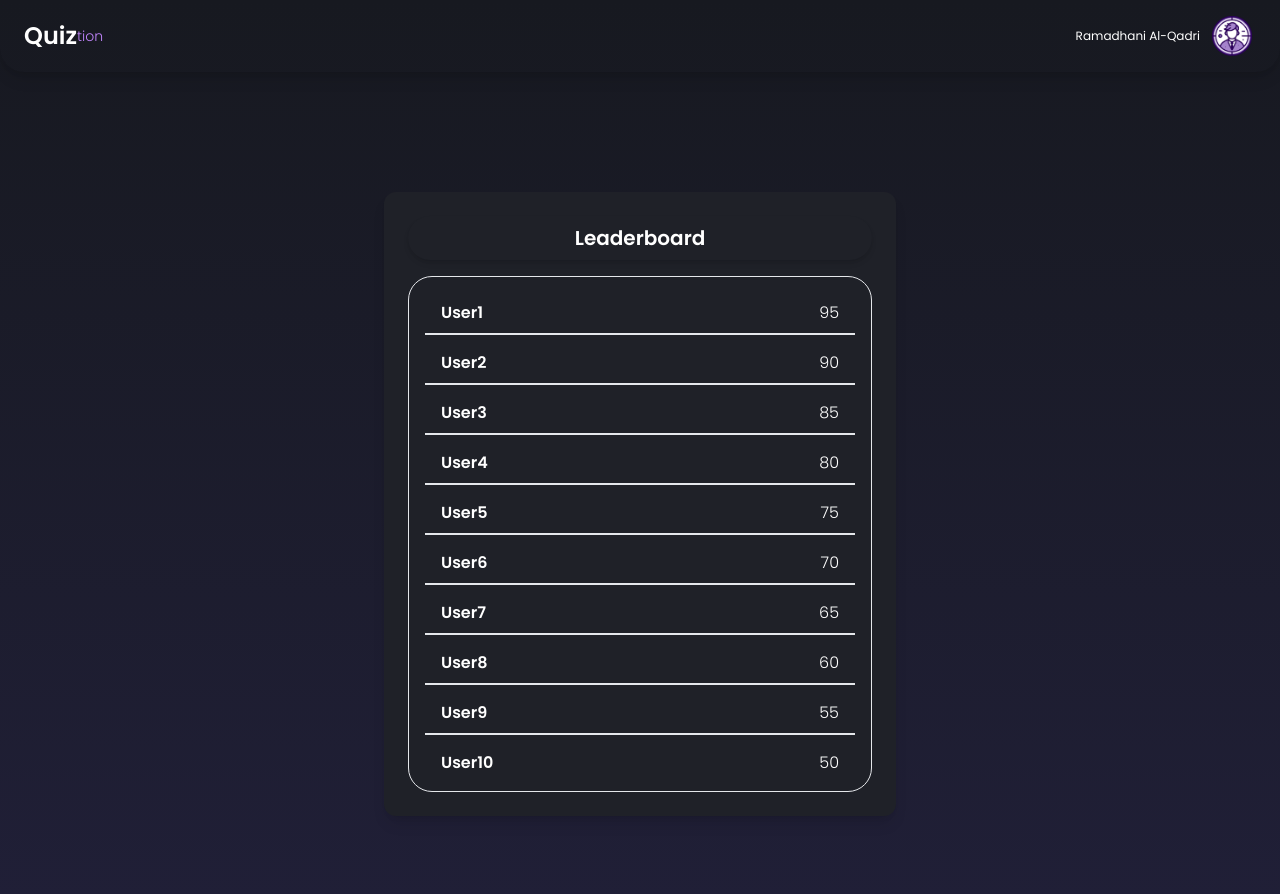
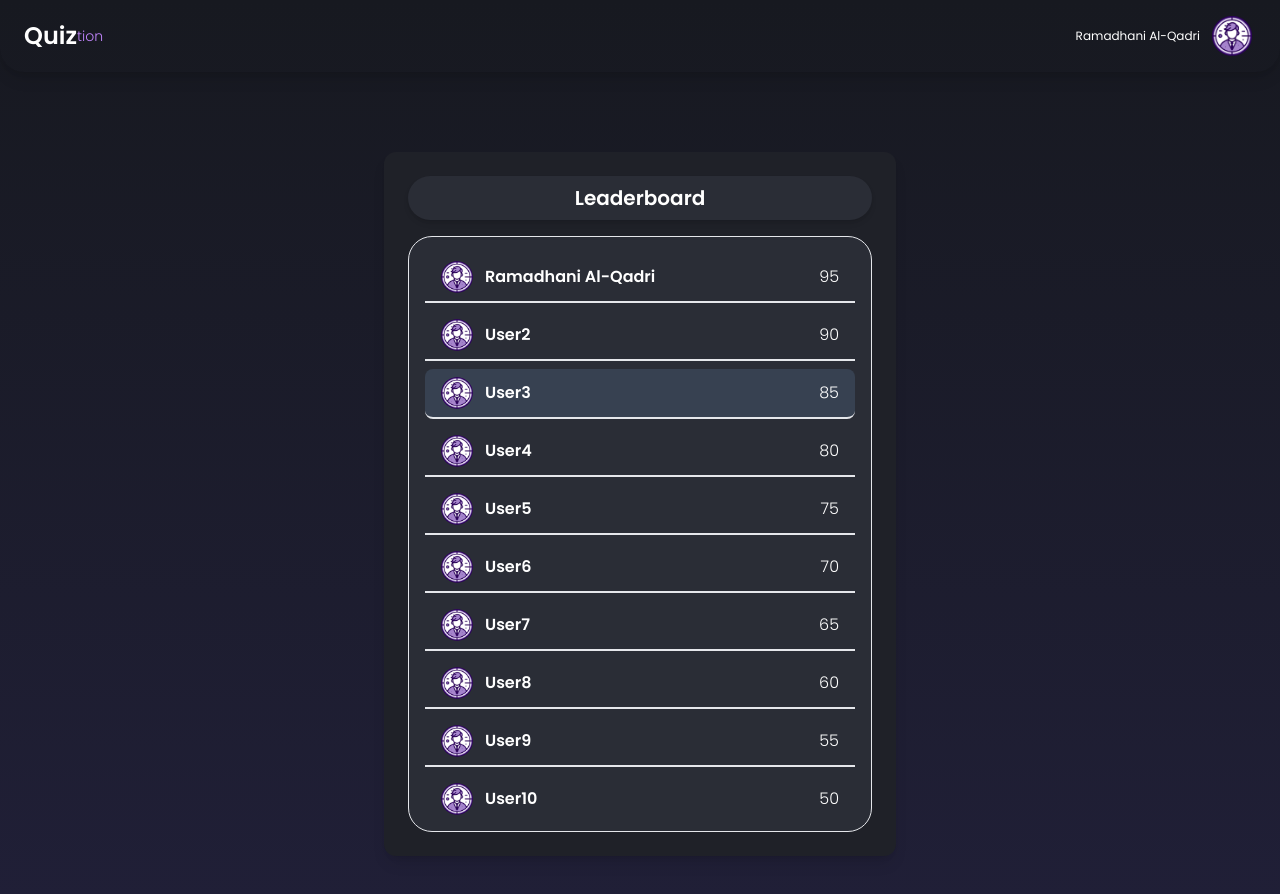
Before and after one commit to Scalable-Group-6/Quiz-App, a Next.js app: page /leaderboard in a window 1280 px wide. Shown: the top 894 px of the page. Built offline with nearby package versions, Linux system fonts and the light colour scheme.

Commit message:
leaderboard

```diff
--- a/app/(front)/leaderboard/page.tsx
+++ b/app/(front)/leaderboard/page.tsx
@@ -4,49 +4,60 @@ import { useState, useEffect } from "react";
 
 const initialLeaderboardData = [
   {
-    name: "User1",
+    name: "Ramadhani Al-Qadri",
     score: 95,
+    avatar: "images/user/default.png",
   },
   {
     name: "User2",
     score: 90,
+    avatar: "images/user/default.png",
   },
   {
     name: "User3",
     score: 85,
+    avatar: "images/user/default.png",
   },
   {
     name: "User4",
     score: 80,
+    avatar: "images/user/default.png",
   },
   {
     name: "User5",
     score: 75,
+    avatar: "images/user/default.png",
   },
   {
     name: "User6",
     score: 70,
+    avatar: "images/user/default.png",
   },
   {
     name: "User7",
     score: 65,
+    avatar: "images/user/default.png",
   },
   {
     name: "User8",
     score: 60,
+    avatar: "images/user/default.png",
   },
   {
     name: "User9",
     score: 55,
+    avatar: "images/user/default.png",
   },
   {
     name: "User10",
     score: 50,
+    avatar: "images/user/default.png",
   },
 ];
 
 export default function Leaderboard() {
   const [leaderboardData, setLeaderboardData] = useState(initialLeaderboardData);
+  const currentUser = "User3"; // Contoh user yang sedang login
 
   useEffect(() => {
     setLeaderboardData(initialLeaderboardData);
@@ -56,22 +67,25 @@ export default function Leaderboard() {
     <div className="flex justify-center items-center min-h-screen bg-[#1F2128]-100">
       <div className="lg:col-span-4 w-full max-w-lg bg-[#1F2128] p-6 rounded-xl shadow-lg ">
         <div className="flex justify-center mb-4">
-          <div className="w-full flex items-center justify-center space-x-2 p-2 overflow-hidden bg-[#1F2128] rounded-3xl shadow-md">
+          <div className="w-full flex items-center justify-center space-x-2 p-2 overflow-hidden bg-[#2A2D36] rounded-3xl shadow-md">
             <div className="grow">
               <p className="text-center text-xl font-semibold text-white">Leaderboard</p>
             </div>
           </div>
         </div>
-        <div className="py-2 px-4 bg-[#1F2128]-50 border border-gray-200 rounded-3xl mt-4">
+        <div className="py-2 px-4 bg-[#2A2D36] border border-gray-200 rounded-3xl mt-4">
           {leaderboardData.map((user, index) => (
             <div
               key={index}
-              className={`flex justify-between items-center py-2 px-4 mt-2 ${
+              className={`flex justify-between items-center py-2 px-4 mt-2 transition-colors duration-300 bg-[#2A2D36] ${
                 index === leaderboardData.length - 1 ? "" : "border-b-2 border-gray-200"
-              }`}
+              } ${user.name === currentUser ? "bg-gray-700 rounded-lg" : ""}`}
             >
-              <p className="font-semibold">{user.name}</p>
-              <p className="font-light">{user.score}</p>
+              <div className="flex items-center">
+                <img src={user.avatar} alt={`${user.name}'s avatar`} className="w-8 h-8 rounded-full mr-3" />
+                <p className="font-semibold text-white">{user.name}</p>
+              </div>
+              <p className="font-light text-white">{user.score}</p>
             </div>
           ))}
         </div>
```
